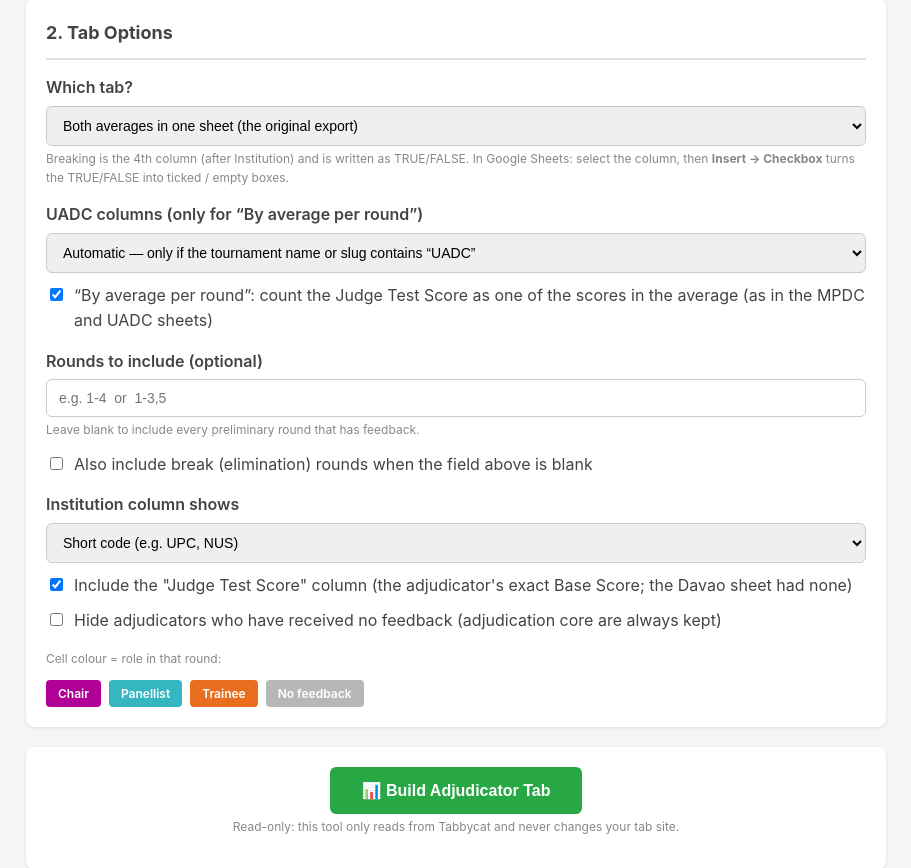
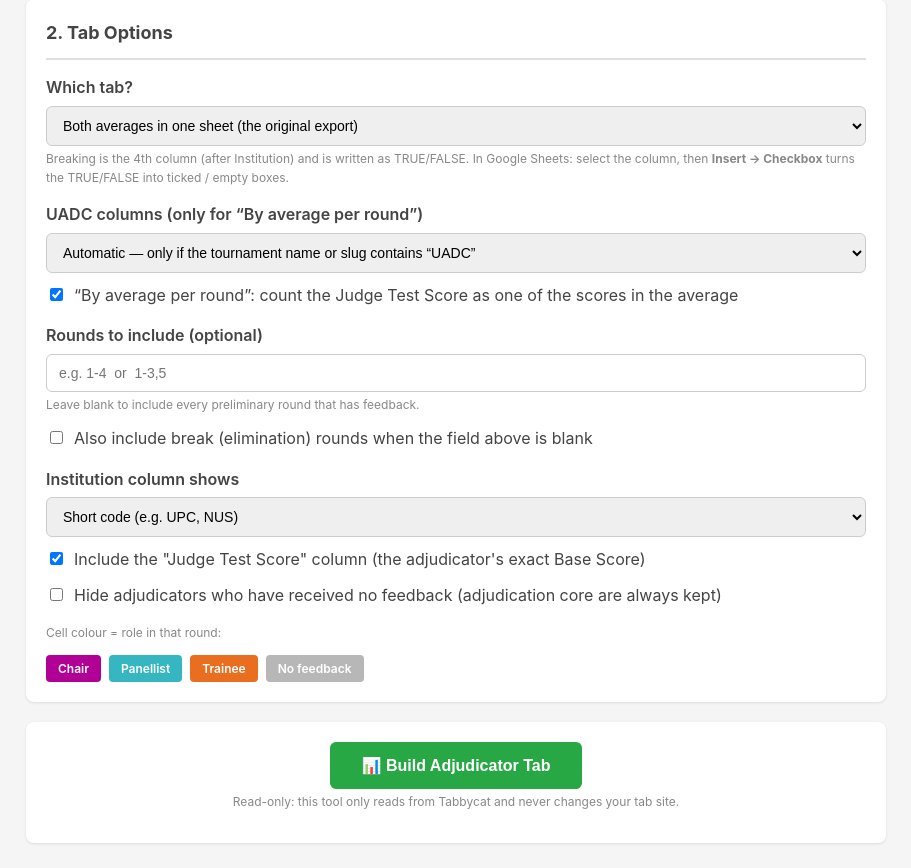
Before and after one commit to rudimentary883/exporterv2, a Flask app: page / in a window 1280 px wide. Shown: the part 612-1480 px from the top of the page, without its empty margins (184-1095 px from the left). After the commit the page ends 1457 px from the top, so only its background shows below. Run offline with Flask 3, Linux system fonts and the light colour scheme.

Commit message:
Refine HTML options and labels for clarity

```diff
--- a/templates/index.html
+++ b/templates/index.html
@@ -175,8 +175,8 @@
 
             <label for="export_mode">Which tab?</label>
             <select name="export_mode" id="export_mode">
-                <option value="feedback">By number of feedback &mdash; score + number of feedback per round, average weighted by feedback (Davao-style sheet)</option>
-                <option value="rounds">By average per round &mdash; one average per round, final average = average of the rounds (MPDC-style sheet)</option>
+                <option value="feedback">By number of feedback &mdash; score + number of feedback per round, average weighted by feedback</option>
+                <option value="rounds">By average per round &mdash; one average per round, final average = average of the rounds</option>
                 <option value="combined" selected>Both averages in one sheet (the original export)</option>
             </select>
             <p class="hint">Breaking is the 4th column (after Institution) and is written as TRUE/FALSE. In Google Sheets: select the column, then <strong>Insert &rarr; Checkbox</strong> turns the TRUE/FALSE into ticked / empty boxes.</p>
@@ -190,7 +190,7 @@
 
             <label class="check">
                 <input type="checkbox" name="test_in_average" checked>
-                <span>&ldquo;By average per round&rdquo;: count the Judge Test Score as one of the scores in the average (as in the MPDC and UADC sheets)</span>
+                <span>&ldquo;By average per round&rdquo;: count the Judge Test Score as one of the scores in the average</span>
             </label>
 
             <label for="rounds">Rounds to include (optional)</label>
@@ -210,7 +210,7 @@
 
             <label class="check">
                 <input type="checkbox" name="include_test_score" checked>
-                <span>Include the "Judge Test Score" column (the adjudicator's exact Base Score; the Davao sheet had none)</span>
+                <span>Include the "Judge Test Score" column (the adjudicator's exact Base Score)</span>
             </label>
 
             <label class="check">
```
